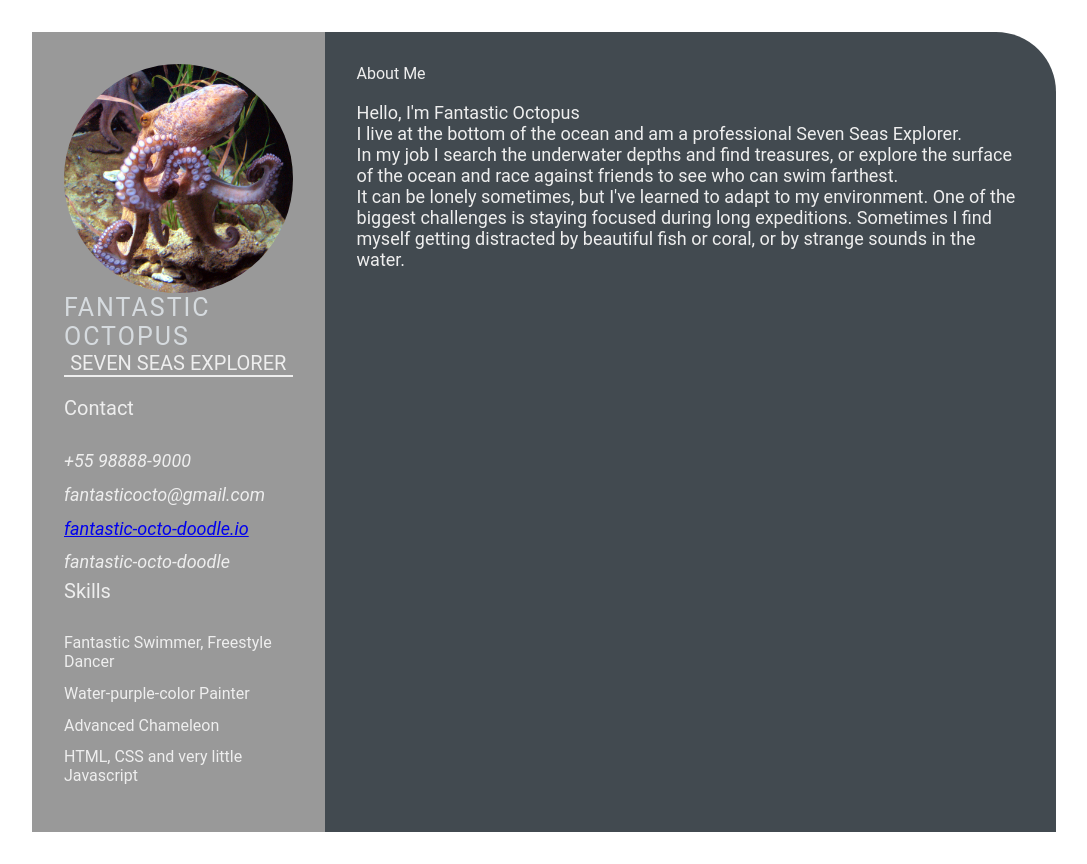
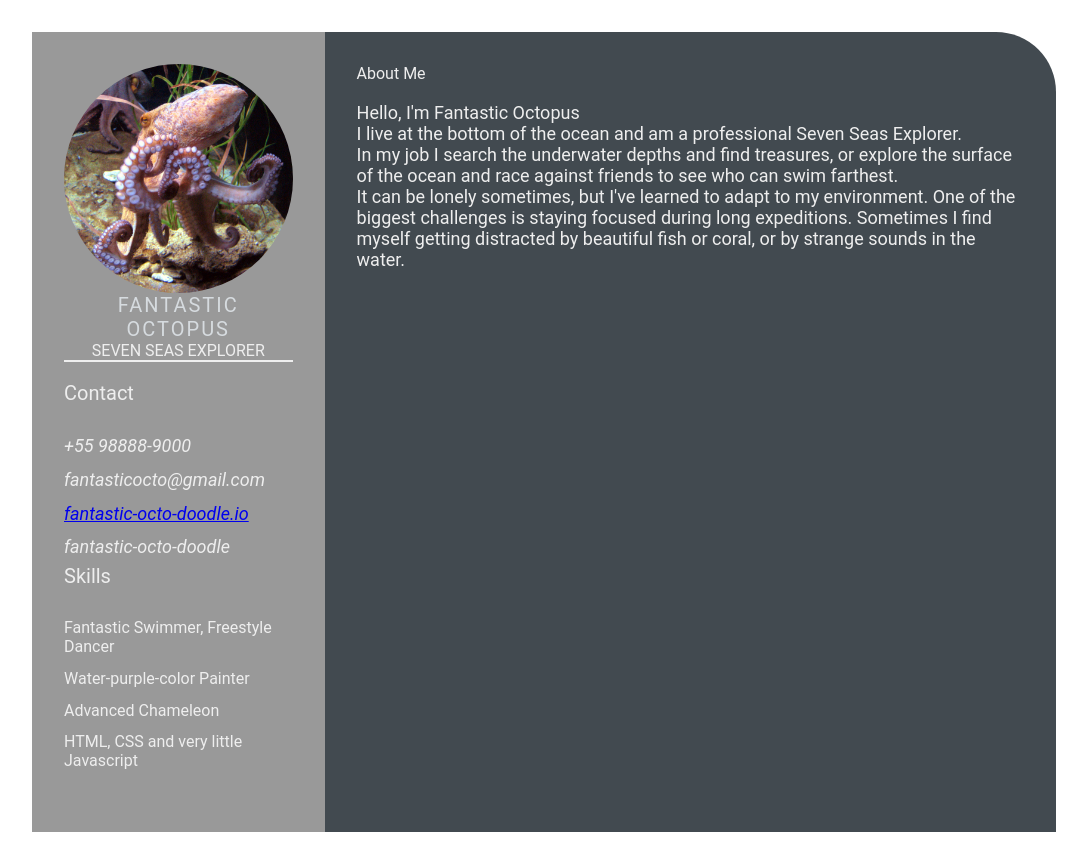
Before and after one commit to cstrazza/fantastic-octo-doodle, a plain HTML site: page index.html in a window 1280 px wide. Shown: the whole page, without its empty margins (96-1183 px from the left). Drawn offline with Linux system fonts and the light colour scheme.

Commit message:
Update style.css

```diff
--- a/style.css
+++ b/style.css
@@ -43,14 +43,15 @@
 
 .name {
     color: #D6DBDF;
-    font-size: 25px;
+    font-size: 20px;
     letter-spacing: 2px;
     text-transform: uppercase;
+    text-align: center;
 }
 
 .profession {
     color: #eeeeee;
-    font-size: 20px;
+    font-size: 16px;
     text-transform: uppercase;
     text-align: center;
 }
```
